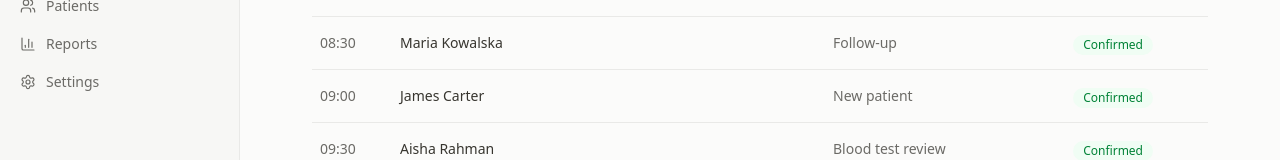
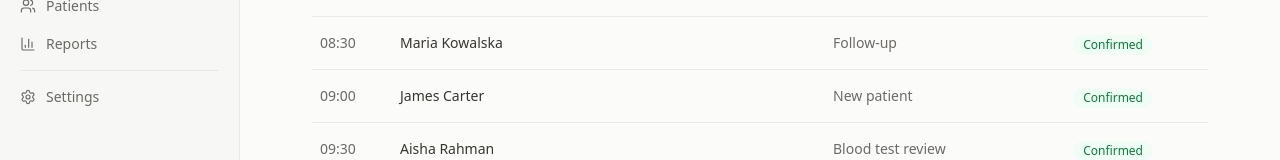
Before and after one commit to patryk-bski/clinic-agenda, a React (Vite) app: page / in a window 1280 px wide. Shown: the part 148-308 px from the top of the page. Built offline with nearby package versions, Linux system fonts and the light colour scheme; a web font is replaced by a local one.

Commit message:
Added divider in navigation

```diff
--- a/src/components/Sidebar.tsx
+++ b/src/components/Sidebar.tsx
@@ -1,4 +1,5 @@
 import { BarChart3, Calendar, Inbox, Settings, Users } from 'lucide-react'
+import { Fragment } from 'react'
 import { pageLinks, type Page } from '../navigation'
 import Logo from './Logo'
 
@@ -29,8 +30,10 @@ export default function Sidebar({ currentPage, clinicianName, specialty, unreadC
         {navItems.map(({ label, icon: Icon, page }) => {
           const isCurrent = page === currentPage
           return (
+            <Fragment key={label}>
+              {/* A divider sets Settings apart from the everyday screens above it */}
+              {page === 'settings' && <hr className="mx-3 my-2 border-line" />}
               <a
-              key={label}
                 href={pageLinks[page]}
                 aria-current={isCurrent ? 'page' : undefined}
                 // The current screen also gets a dark bar on its left edge, so it doesn't rely on
@@ -53,6 +56,7 @@ export default function Sidebar({ currentPage, clinicianName, specialty, unreadC
                   </span>
                 )}
               </a>
+            </Fragment>
           )
         })}
       </nav>
```
Lines whose indentation alone changed are shown as unchanged.
